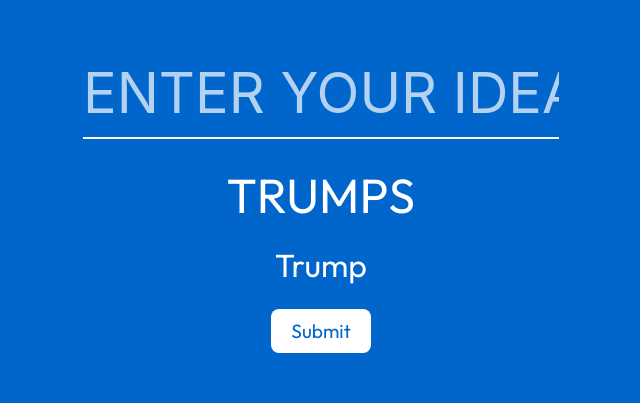
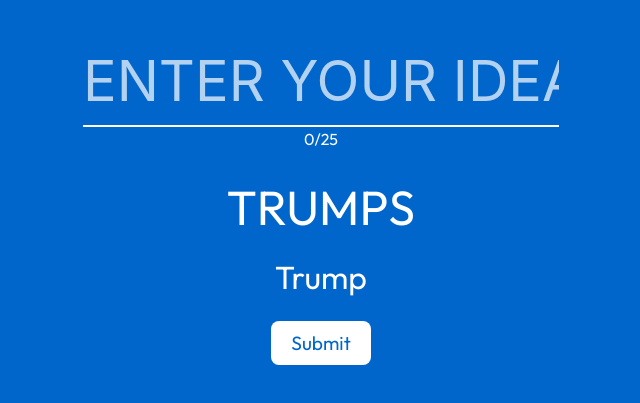
Before and after one commit to John-OK/coconut-tree, a React (Vite) app in the folder frontend/: page / in a window 1280 px wide. Shown: the part 231-634 px from the top of the page, without its empty margins (319-959 px from the left). Built offline with nearby package versions, Linux system fonts and the light colour scheme.

Commit message:
Add character count under input field.

```diff
--- a/frontend/src/pages/Home.jsx
+++ b/frontend/src/pages/Home.jsx
@@ -1,33 +1,47 @@
 import axios from "axios";
-import { useState } from "react";
+import React, { useEffect, useState } from "react";
 import { useNavigate } from "react-router-dom";
 import "../App.css";
 
 function Home() {
   const [userInput, setUserInput] = useState("");
+  const [charCount, setCharCount] = useState(0);
   const navigate = useNavigate();
+  const maxLength = 25;
+
+  useEffect(() => {
+    setCharCount(userInput.length);
+  }, [userInput]);
 
   const handleSubmit = async () => {
-    if (userInput.trim() === "" || userInput.length > 25) {
-      // Show an error message to the user
-      alert("Input must not be empty and should be 25 characters or less.");
+    if (userInput.trim() === "" || userInput.length > maxLength) {
+      alert(
+        `Input must not be empty and should be ${maxLength} characters or less.`
+      );
       return;
     }
 
     try {
       const response = await axios.post("/user_answer", {
-        answer: userInput.toLowerCase(), // Store lowercase in the database
+        answer: userInput.toLowerCase(),
       });
-
       navigate("/resultDisplay", { state: { result: response.data } });
     } catch (error) {
       console.error("Error:", error);
-      // Handle errors (e.g., show error message to user)
     }
   };
 
   const handleInputChange = (event) => {
-    setUserInput(event.target.value); // Store as-is, display will be uppercase
+    const input = event.target.value;
+    if (input.length <= maxLength) {
+      setUserInput(input);
+    }
+  };
+
+  const getCharCountColor = () => {
+    if (charCount > maxLength) return "red";
+    if (charCount > maxLength - 5) return "orange";
+    return "white";
   };
 
   return (
@@ -39,22 +53,17 @@
           value={userInput}
           onChange={handleInputChange}
           placeholder="Enter your idea"
-          maxLength={25}
+          // maxLength={maxLength}
         />
+        <div className="char-count" style={{ color: getCharCountColor() }}>
+          {charCount}/{maxLength}
+        </div>
       </div>
       <h2 className="trumps-text outfit-font">TRUMPS</h2>
       <h3 className="trump-text outfit-font">Trump</h3>
       <button className="submit-button outfit-font" onClick={handleSubmit}>
         Submit
       </button>
-
-      {/* Test for client */}
-      {/* <hr />
-      <h1 className="py-0 my-0trumps-text outfit-font">KEEP</h1>
-      <h1 className="py-0 my-0trumps-text outfit-font">CALM</h1>
-      <h4 className="py-0 my-0trump-text is-size- outfit-font">AND</h4>
-      <h1 className="py-0 my-0trumps-text outfit-font">CARRY</h1>
-      <h1 className="py-0 my-0trumps-text outfit-font">ON</h1> */}
     </div>
   );
 }
```
